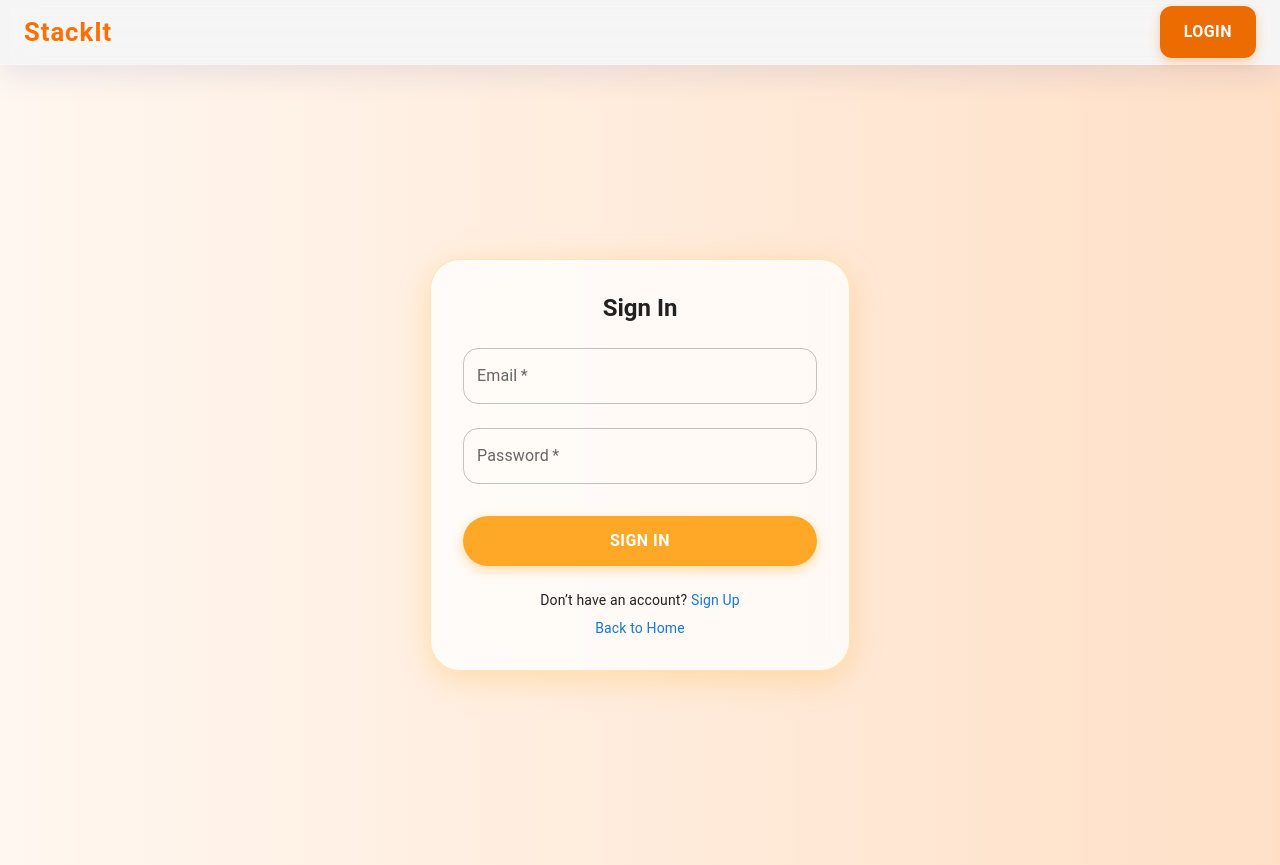
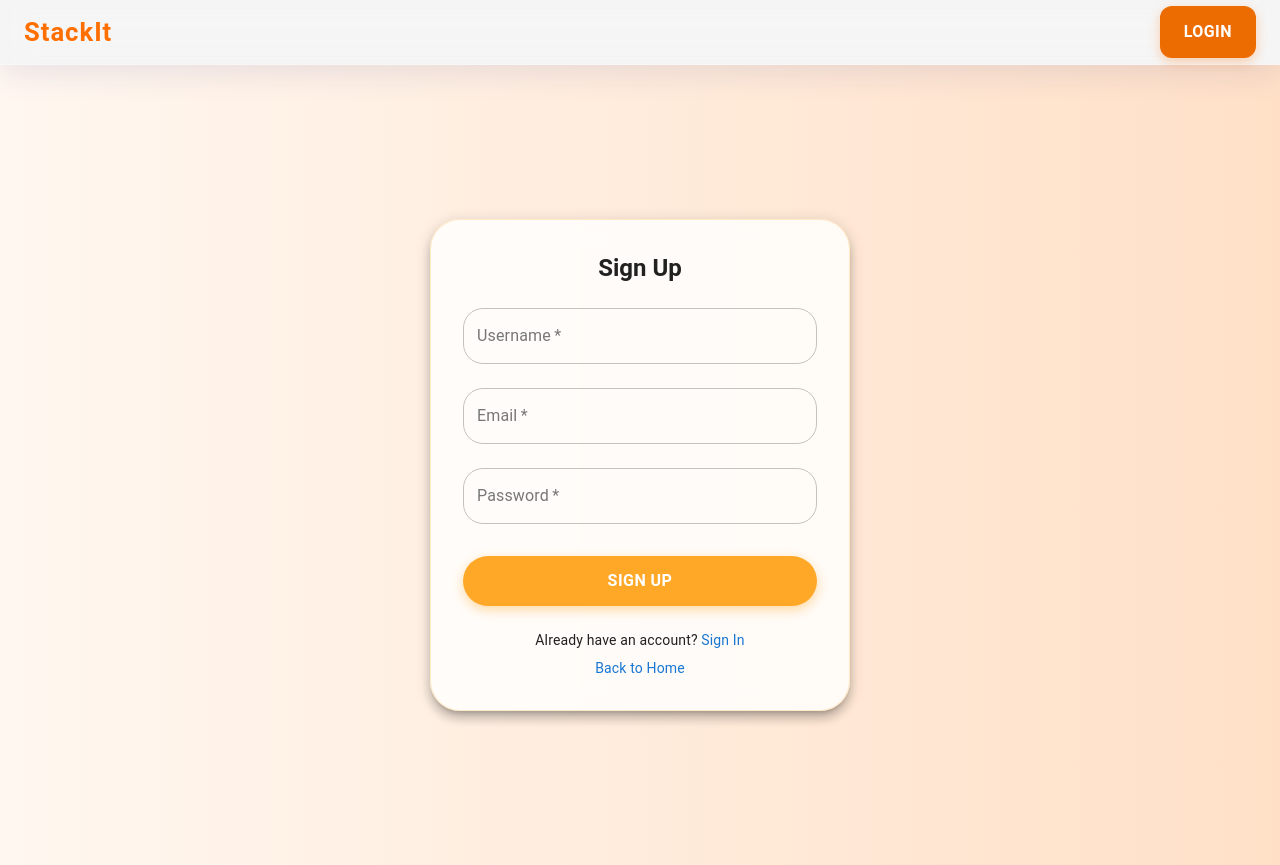
Before and after one commit to ZenMachina16/StackIt, a React (Create React App) app in the folder frontend/: page /signup in a window 1280 px wide. Built offline with nearby package versions, Linux system fonts and the light colour scheme.

Commit message:
Update SignUp.js

```diff
--- a/frontend/src/components/SignUp.js
+++ b/frontend/src/components/SignUp.js
@@ -10,13 +10,17 @@ import {
 import { Link, useNavigate } from 'react-router-dom';
 import axios from 'axios';
 
-const SignIn = () => {
+const SignUp = () => {
   const navigate = useNavigate();
-  const [formData, setFormData] = useState({ email: '', password: '' });
+  const [formData, setFormData] = useState({
+    name: '',
+    email: '',
+    password: '',
+  });
   const [message, setMessage] = useState('');
   const [isLoading, setIsLoading] = useState(false);
 
-  const { email, password } = formData;
+  const { name, email, password } = formData;
 
   const handleChange = (e) => {
     setFormData({ ...formData, [e.target.name]: e.target.value });
@@ -29,15 +33,16 @@ const SignIn = () => {
 
     try {
       const config = { headers: { 'Content-Type': 'application/json' } };
-      const res = await axios.post('/api/auth/login', JSON.stringify(formData), config);
+      const res = await axios.post('/api/auth/register', JSON.stringify(formData), config);
 
       if (res.data.success) {
-        localStorage.setItem('token', res.data.token);
-        setMessage('Login successful! Redirecting to dashboard...');
-        setTimeout(() => navigate('/dashboard'), 1500);
+        setMessage('Registration successful! Redirecting...');
+        setTimeout(() => navigate('/login'), 1500);
+      } else {
+        setMessage('Registration failed');
       }
     } catch (error) {
-      const errorMessage = error.response?.data?.message || 'Login failed';
+      const errorMessage = error.response?.data?.message || 'Something went wrong.';
       setMessage(errorMessage);
     }
 
@@ -56,19 +61,19 @@ const SignIn = () => {
       }}
     >
       <Card
+        elevation={8}
         sx={{
+          backdropFilter: 'blur(12px)',
+          background: 'rgba(255, 255, 255, 0.8)',
+          border: '1px solid rgba(255, 165, 0, 0.2)',
+          borderRadius: '30px',
+          padding: 4,
           width: '100%',
           maxWidth: 420,
-          padding: 4,
-          borderRadius: '30px',
-          background: 'rgba(255, 255, 255, 0.75)',
-          boxShadow: '0 8px 32px rgba(255, 165, 0, 0.25)',
-          backdropFilter: 'blur(10px)',
-          border: '1px solid rgba(255, 165, 0, 0.25)',
         }}
       >
-        <Typography variant="h5" align="center" gutterBottom sx={{ fontWeight: 'bold' }}>
-          Sign In
+        <Typography variant="h5" align="center" fontWeight="bold" gutterBottom>
+          Sign Up
         </Typography>
 
         {message && (
@@ -76,14 +81,13 @@ const SignIn = () => {
             variant="body2"
             sx={{
               mb: 2,
-              borderRadius: '12px',
-              padding: '10px',
+              borderRadius: '15px',
+              p: 1.5,
+              fontSize: '14px',
               textAlign: 'center',
-              backgroundColor: message.includes('successful') ? '#e6ffed' : '#ffe6e6',
+              backgroundColor: message.includes('successful') ? '#e6ffe6' : '#ffe6e6',
               color: message.includes('successful') ? '#2e7d32' : '#c62828',
-              border: `1px solid ${
-                message.includes('successful') ? '#81c784' : '#ef5350'
-              }`,
+              border: `1px solid ${message.includes('successful') ? '#a5d6a7' : '#ef9a9a'}`,
             }}
           >
             {message}
@@ -93,6 +97,18 @@ const SignIn = () => {
         <form onSubmit={handleSubmit}>
           <TextField
             fullWidth
+            label="Username"
+            name="name"
+            value={name}
+            onChange={handleChange}
+            margin="normal"
+            required
+            InputProps={{ sx: { borderRadius: '20px' } }}
+            InputLabelProps={{ sx: { color: '#777' } }}
+          />
+
+          <TextField
+            fullWidth
             label="Email"
             name="email"
             type="email"
@@ -100,16 +116,8 @@ const SignIn = () => {
             onChange={handleChange}
             margin="normal"
             required
-            variant="outlined"
-            InputProps={{
-              sx: {
-                borderRadius: '15px',
-                color: '#333',
-              },
-            }}
-            InputLabelProps={{
-              sx: { color: '#666' },
-            }}
+            InputProps={{ sx: { borderRadius: '20px' } }}
+            InputLabelProps={{ sx: { color: '#777' } }}
           />
 
           <TextField
@@ -121,47 +129,39 @@ const SignIn = () => {
             onChange={handleChange}
             margin="normal"
             required
-            variant="outlined"
-            InputProps={{
-              sx: {
-                borderRadius: '15px',
-                color: '#333',
-              },
-            }}
-            InputLabelProps={{
-              sx: { color: '#666' },
-            }}
+            InputProps={{ sx: { borderRadius: '20px' } }}
+            InputLabelProps={{ sx: { color: '#777' } }}
           />
 
           <Button
             type="submit"
             fullWidth
             variant="contained"
+            disabled={isLoading}
             sx={{
               mt: 3,
               py: 1.4,
-              fontWeight: 600,
+              fontWeight: 'bold',
               fontSize: '16px',
-              borderRadius: '25px',
+              borderRadius: '30px',
               backgroundColor: '#ffa726',
               boxShadow: '0 4px 12px rgba(255, 167, 38, 0.4)',
-              transition: 'all 0.3s ease',
+              transition: '0.3s ease-in-out',
               '&:hover': {
                 backgroundColor: '#fb8c00',
                 boxShadow: '0 6px 18px rgba(251, 140, 0, 0.5)',
               },
             }}
-            disabled={isLoading}
           >
-            {isLoading ? 'Signing In...' : 'Sign In'}
+            {isLoading ? 'Creating Account...' : 'Sign Up'}
           </Button>
         </form>
 
         <Box mt={3} textAlign="center">
           <Typography variant="body2">
-            Don’t have an account?{' '}
-            <MuiLink component={Link} to="/signup" underline="hover" color="primary">
-              Sign Up
+            Already have an account?{' '}
+            <MuiLink component={Link} to="/login" underline="hover" color="primary">
+              Sign In
             </MuiLink>
           </Typography>
           <Typography variant="body2" mt={1}>
@@ -175,4 +175,4 @@ const SignIn = () => {
   );
 };
 
-export default SignIn;
+export default SignUp;
```
